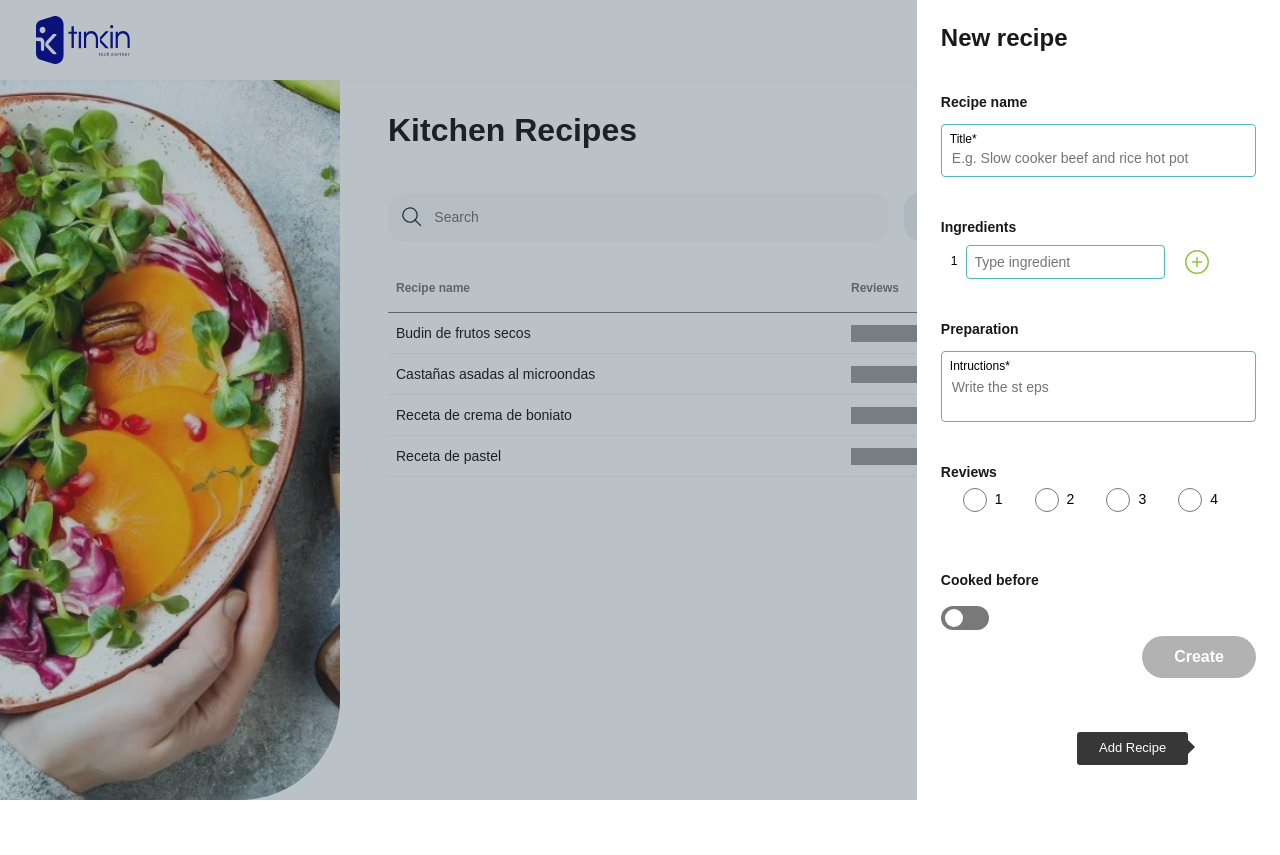
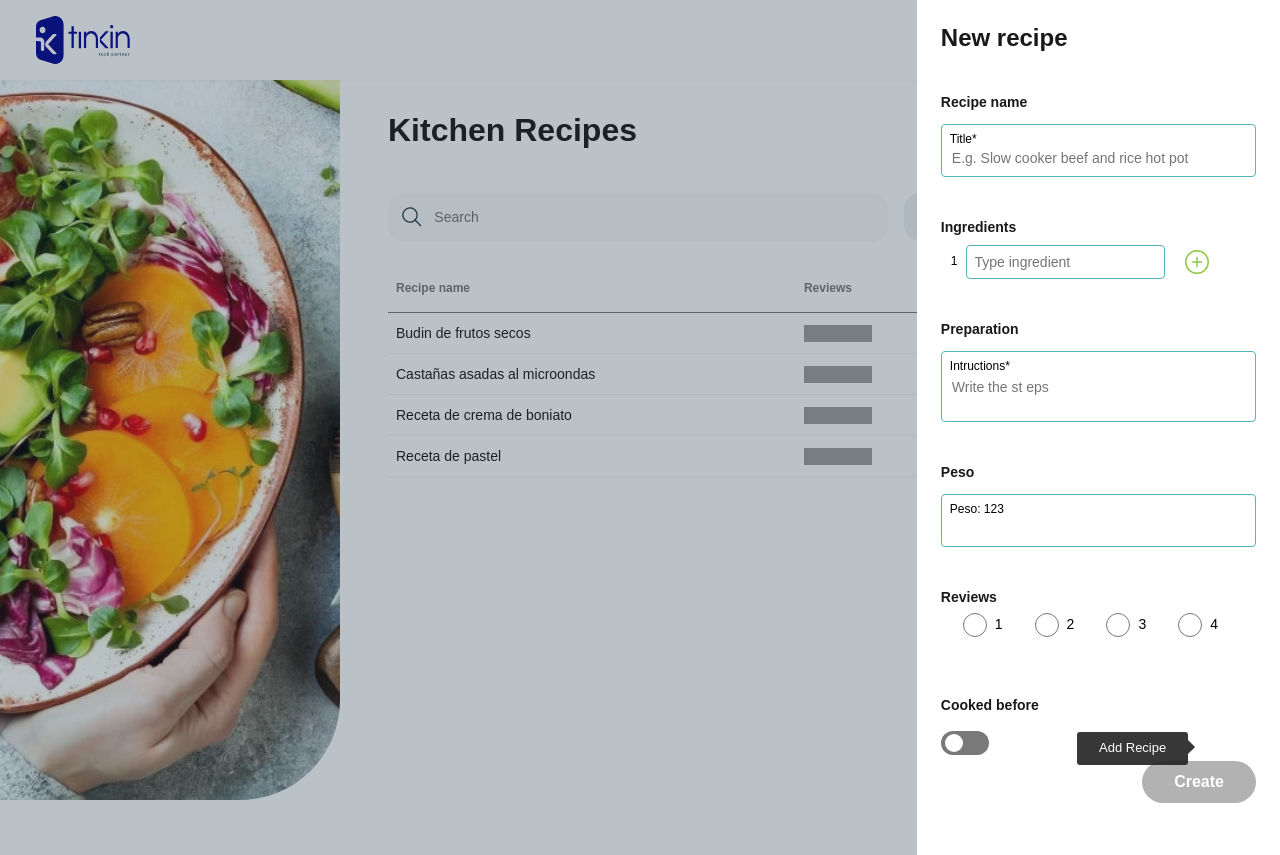
Before and after one commit to lpzDeimar/Recipes, a React (Vite) app: page / in a window 1280 px wide. Both pictures are taken after a click on the button 1228 px from the left and 748 px from the top of the page. Before the commit the page ends 800 px from the top, so only its background shows below. Built offline with nearby package versions, Linux system fonts and the light colour scheme; grey boxes are pictures that could not be loaded; a web font is replaced by a local one.

Commit message:
[add] proyect ReactJs

```diff
--- a/package.json
+++ b/package.json
@@ -17,7 +17,9 @@
 		"react-dom": "^18.2.0",
 		"react-hook-form": "^7.38.0",
 		"react-hot-toast": "^2.4.0",
-		"react-tooltip": "^4.4.2"
+		"react-tooltip": "^4.4.2",
+		"sort-by": "^1.2.0",
+		"use-debounce": "^8.0.4"
 	},
 	"devDependencies": {
 		"@types/react": "^18.0.17",
--- a/src/App.jsx
+++ b/src/App.jsx
@@ -15,6 +15,7 @@ import {
 	Togglebtn,
 } from './components';
 import { Barimg, Header, Layout, MainContent } from './layouts';
+import { OrderBtn } from './components/OrderBtn';
 
 // estado inicial de las recetas
 const initialState = [
@@ -34,6 +35,7 @@ const initialState = [
 
 		star: 3,
 		state: true,
+		peso: 123,
 	},
 	{
 		id: 2,
@@ -49,6 +51,7 @@ const initialState = [
 
 		star: 4,
 		state: true,
+		peso: 73,
 	},
 	{
 		id: 4,
@@ -59,6 +62,7 @@ const initialState = [
 
 		star: 1,
 		state: false,
+		peso: 43,
 	},
 
 	{
@@ -70,6 +74,7 @@ const initialState = [
 
 		star: 2,
 		state: true,
+		peso: 1123,
 	},
 ];
 
@@ -227,6 +232,7 @@ export const App = () => {
 			)}
 			<Modal>
 				<CreateBtn setStatus={setStatus} />
+				{/* <OrderBtn setStatus={setStatus} /> */}
 			</Modal>
 		</>
 	);
--- a/src/components/FormRecipe.jsx
+++ b/src/components/FormRecipe.jsx
@@ -39,6 +39,7 @@ export const FormRecipe = props => {
 	});
 
 	const onSubmit = data => {
+		console.log(data);
 		props.onAdd({
 			...data,
 			star: parseInt(data.star),
@@ -109,6 +110,17 @@ export const FormRecipe = props => {
 						<p className='warningForm'>Minimum 20 characters</p>
 					)}
 				</div>
+				<p>Peso</p>
+				<div className='formRecipe__group'>
+					<label htmlFor=''>Peso: 123</label>
+					<input
+						type='number'
+						{...register('peso', {
+							required: true,
+						})}
+					/>
+				</div>
+				{errors.peso?.type === 'required' && <p>Peso required</p>}
 
 				<p>Reviews</p>
 
--- a/src/components/InputSearch.jsx
+++ b/src/components/InputSearch.jsx
@@ -1,8 +1,10 @@
 import { useState } from 'react';
+import { useDebounce } from 'use-debounce';
 import PropTypes from 'prop-types';
 
 export const InputSearch = ({ onSearch }) => {
 	const [search, setSearch] = useState('');
+	const [value] = useDebounce(search, 1000);
 
 	return (
 		<div className='inputSearch'>
@@ -25,6 +27,10 @@ export const InputSearch = ({ onSearch }) => {
 				value={search}
 				onChange={() => {
 					setSearch(event.target.value);
+					if (value.length > 0) {
+						onSearch(value.toLowerCase());
+					}
+					// setSearch('');
 				}}
 			/>
 		</div>
--- /dev/null
+++ b/src/components/OrderBtn.jsx
@@ -0,0 +1,15 @@
+export const OrderBtn = ({ setStatus }) => {
+	const handleOrder = () => {
+		setStatus(state => ({
+			...state,
+			stateFilter: state.stateFilter.sort((a, b) => a - b),
+		}));
+	};
+	return (
+		<>
+			<button className='createBtn createBtn__left' onClick={handleOrder}>
+				Order
+			</button>
+		</>
+	);
+};
--- a/src/components/RowRecipe.jsx
+++ b/src/components/RowRecipe.jsx
@@ -34,6 +34,7 @@ export const RowRecipe = ({ recipe, onToggle, setStatus }) => {
 					}}
 				/>
 			</td>
+			<td>{recipe.peso}</td>
 		</tr>
 	);
 };
--- a/src/components/Table.jsx
+++ b/src/components/Table.jsx
@@ -9,6 +9,7 @@ export const Table = ({ children }) => {
 						<th>Recipe name</th>
 						<th>Reviews</th>
 						<th>Cooked before</th>
+						<th>Peso</th>
 					</tr>
 				</thead>
 				<tbody>{children}</tbody>
--- a/src/sass/app.scss
+++ b/src/sass/app.scss
@@ -21,3 +21,4 @@
 @import 'components/createBtn';
 @import 'components/stars';
 @import 'components/viewRecipe';
+@import 'components/orderBtn';
--- /dev/null
+++ b/src/sass/components/_orderBtn.scss
@@ -0,0 +1,2 @@
+.createBtn__left {
+}
```
Also changed, not shown: 1 other file (tests, documents, lock files or other folders).
